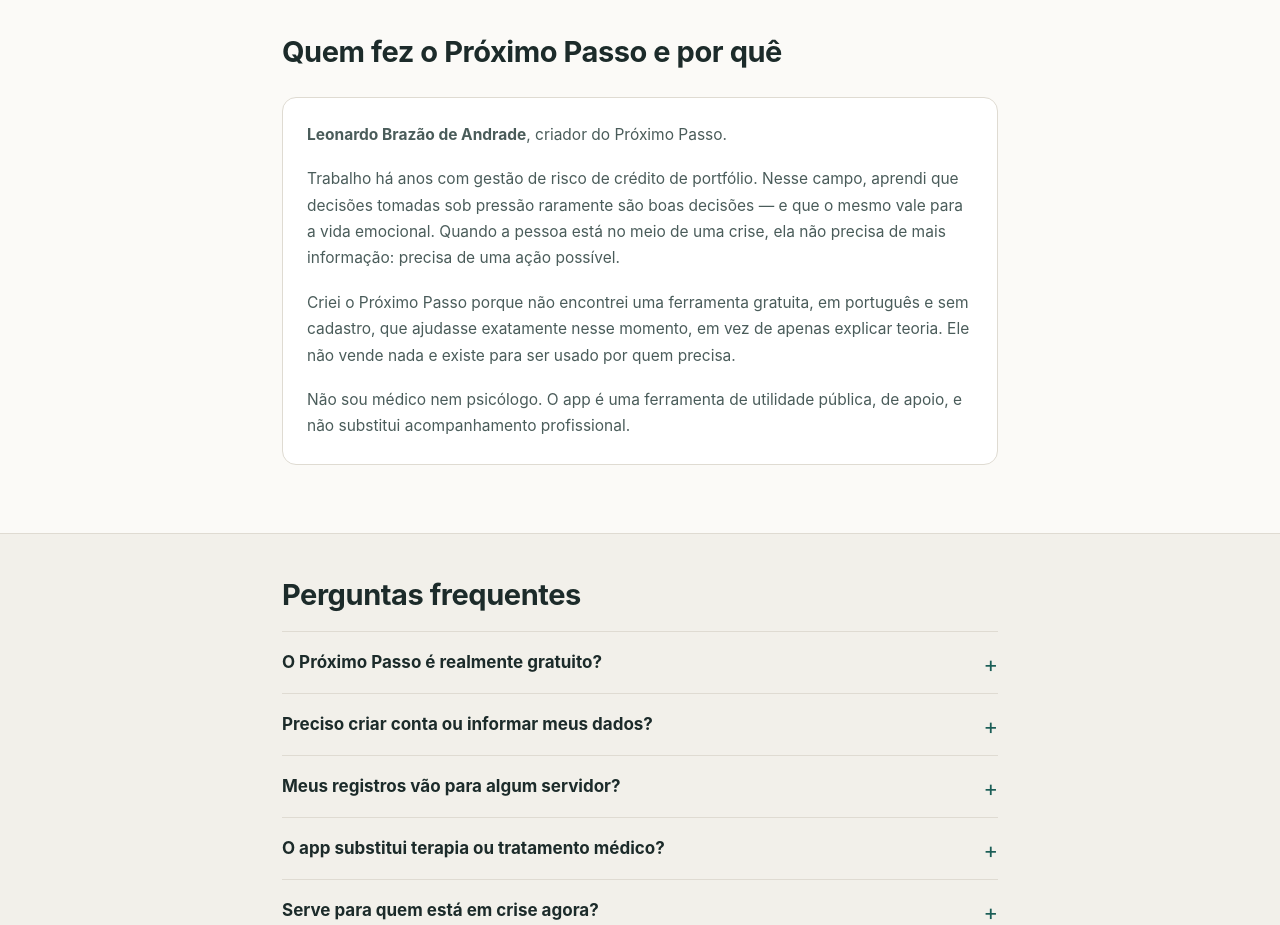
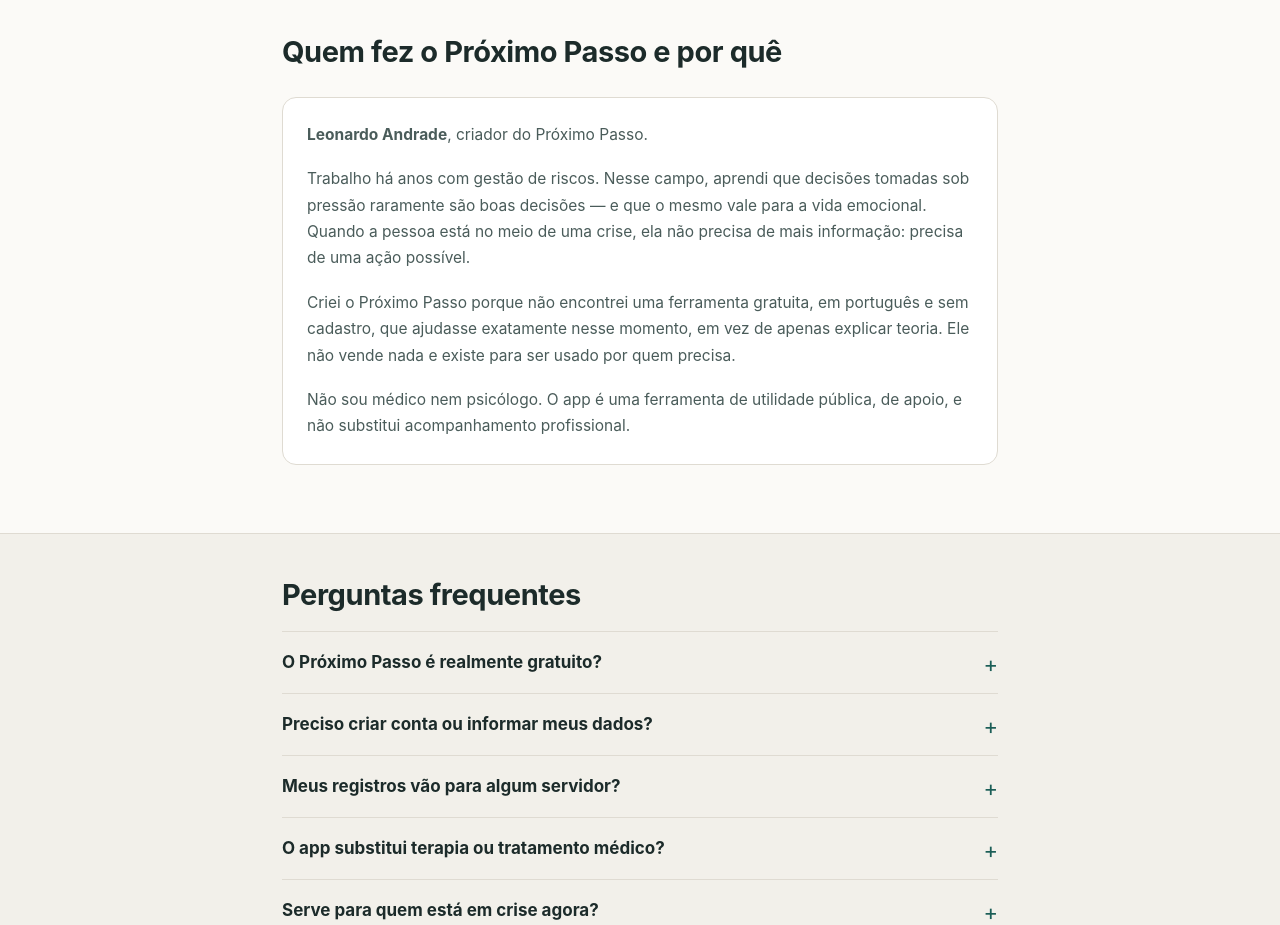
Before and after one commit to leoandradefr/proximo-passo, a plain HTML site: page index.html in a window 1280 px wide. Shown: the part 3180-4105 px from the top of the page. Drawn offline with Linux system fonts and the light colour scheme.

Commit message:
Update index.html

```diff
--- a/index.html
+++ b/index.html
@@ -159,8 +159,8 @@
       <h2>Quem fez o Próximo Passo e por quê</h2>
       <div class="author">
         <div class="author-text">
-          <p><strong>Leonardo Brazão de Andrade</strong>, criador do Próximo Passo.</p>
-          <p>Trabalho há anos com gestão de risco de crédito de portfólio. Nesse campo, aprendi que decisões tomadas sob pressão raramente são boas decisões — e que o mesmo vale para a vida emocional. Quando a pessoa está no meio de uma crise, ela não precisa de mais informação: precisa de uma ação possível.</p>
+          <p><strong>Leonardo Andrade</strong>, criador do Próximo Passo.</p>
+          <p>Trabalho há anos com gestão de riscos. Nesse campo, aprendi que decisões tomadas sob pressão raramente são boas decisões — e que o mesmo vale para a vida emocional. Quando a pessoa está no meio de uma crise, ela não precisa de mais informação: precisa de uma ação possível.</p>
           <p>Criei o Próximo Passo porque não encontrei uma ferramenta gratuita, em português e sem cadastro, que ajudasse exatamente nesse momento, em vez de apenas explicar teoria. Ele não vende nada e existe para ser usado por quem precisa.</p>
           <p>Não sou médico nem psicólogo. O app é uma ferramenta de utilidade pública, de apoio, e não substitui acompanhamento profissional.</p>
         </div>
```
